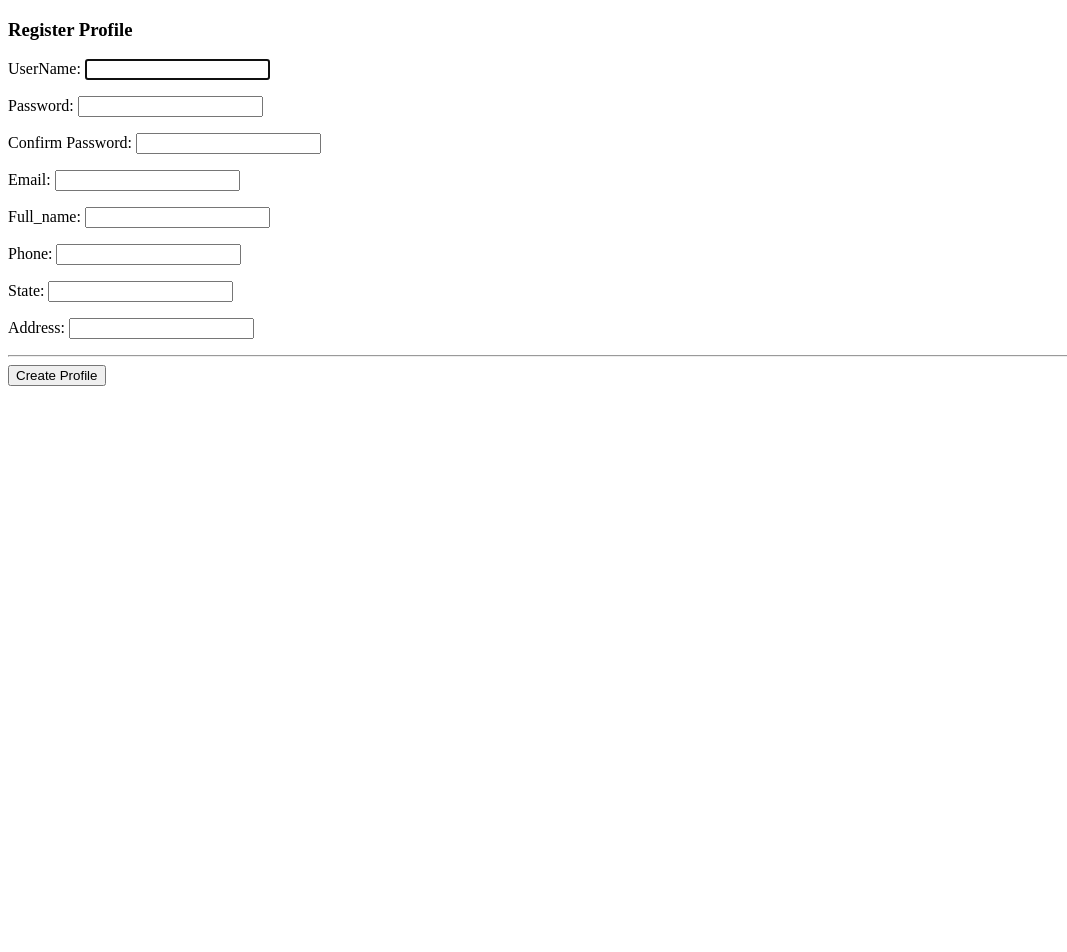
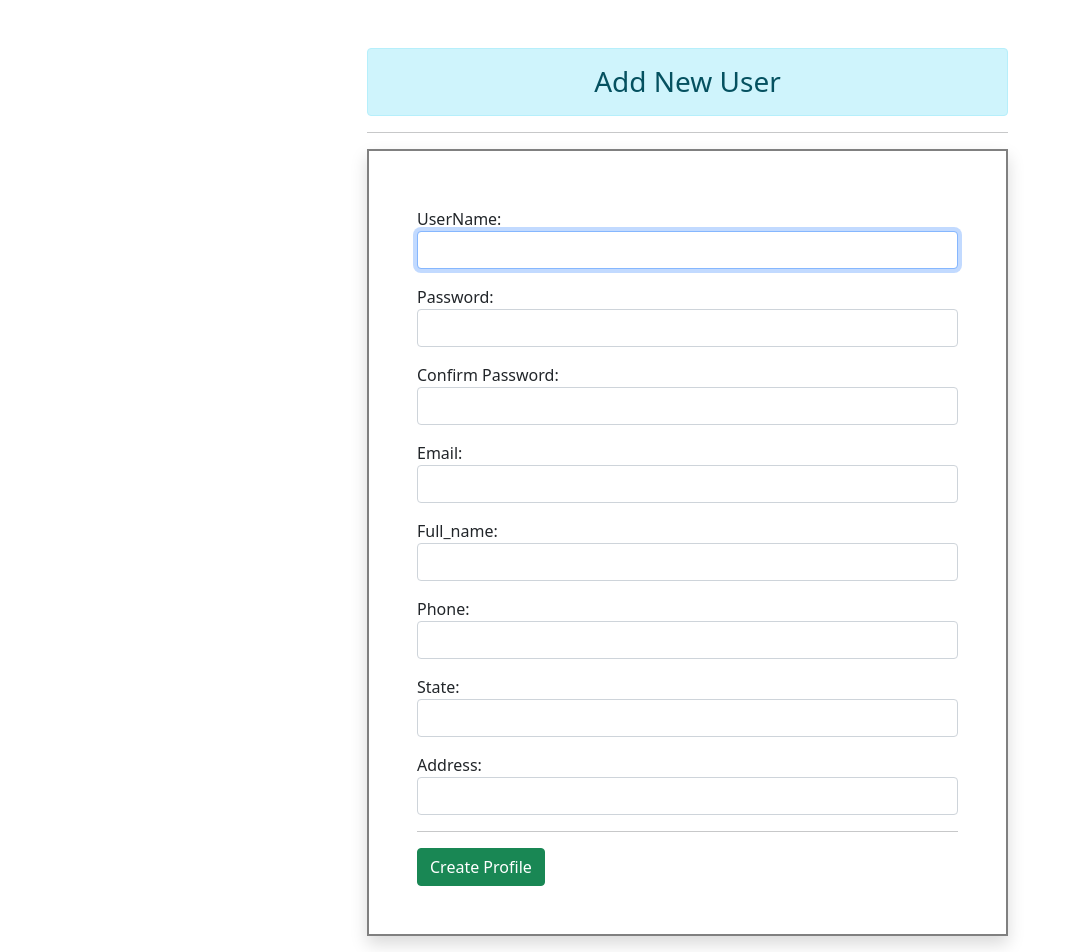
Before and after one commit to SRSKing12/all-in-1, a Django app: page /register in a window 1280 px wide. Shown: the whole page, without its empty margins (0-1067 px from the left). Before the commit the page ends 386 px from the top, so only its background shows below. Run offline with Django 3.2, Linux system fonts and the light colour scheme; some libraries are stand-ins or nearby versions.

Commit message:
register

```diff
--- a/templates/register.html
+++ b/templates/register.html
@@ -1,12 +1,19 @@
 <!DOCTYPE html>
+{% load static %}
 <html lang="en">
 <head>
     <meta charset="UTF-8">
     <meta http-equiv="X-UA-Compatible" content="IE=edge">
     <meta name="viewport" content="width=device-width, initial-scale=1.0">
     <title>Register</title>
+    <link rel="stylesheet" href=" {% static 'enroll/css/bootstrap.css' %}">
+
 </head>
 <body>
+     <script src="{% static 'enroll/js/jquery.js' %}" ></script>
+     <script src="{% static 'enroll/js/popper.js' %}" ></script>
+     <script src="{% static 'enroll/js/bootstrap.js' %}" ></script>
+
     <!-- <form action="register" method="POST">
     {% csrf_token %}
         <div class="fname">
@@ -41,10 +48,15 @@
             <button type="submit">Register</button>
         </div>
     </form> -->
+<div class="container mt-5" >
+ <div class="row my-3" >
+  <div class="col-sm-7 offset-sm-3"   >
+   <h3 class="text-center alert alert-info">Add New User</h3>
+   <hr>
 
-    <form method="POST" action="register">
+    <form method="POST" action="register" novalidate class="shadow p-5" style="border:2px solid grey">
         {% csrf_token %}
-            <h3>Register Profile</h3>
+            <h3></h3>
 
 
             <!-- <div class="form-field">
@@ -82,6 +94,8 @@
         <br>
             {{form.non_field_errors}}
     </form>
+    </div>
+    </div>
 
 </body>
 </html>
```
